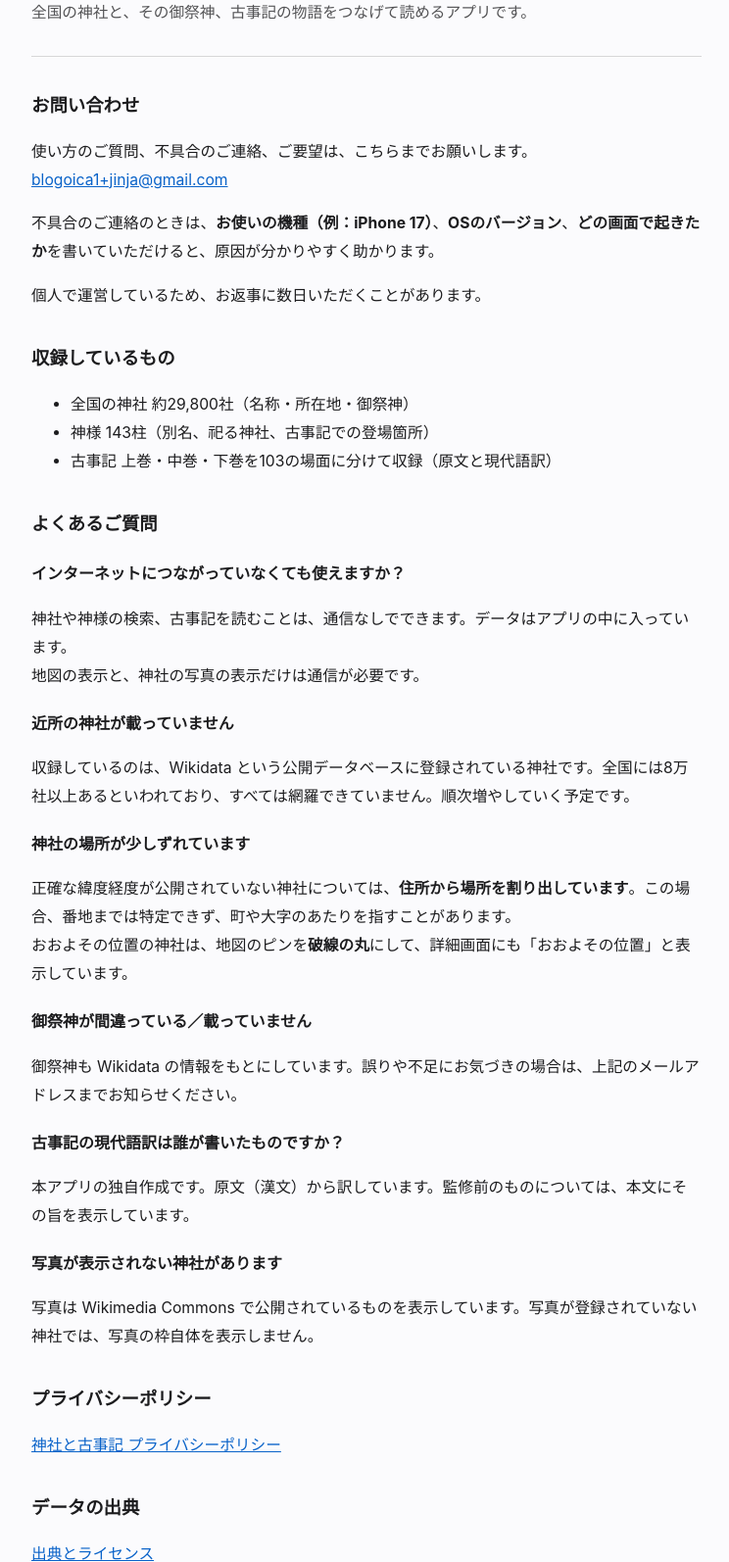
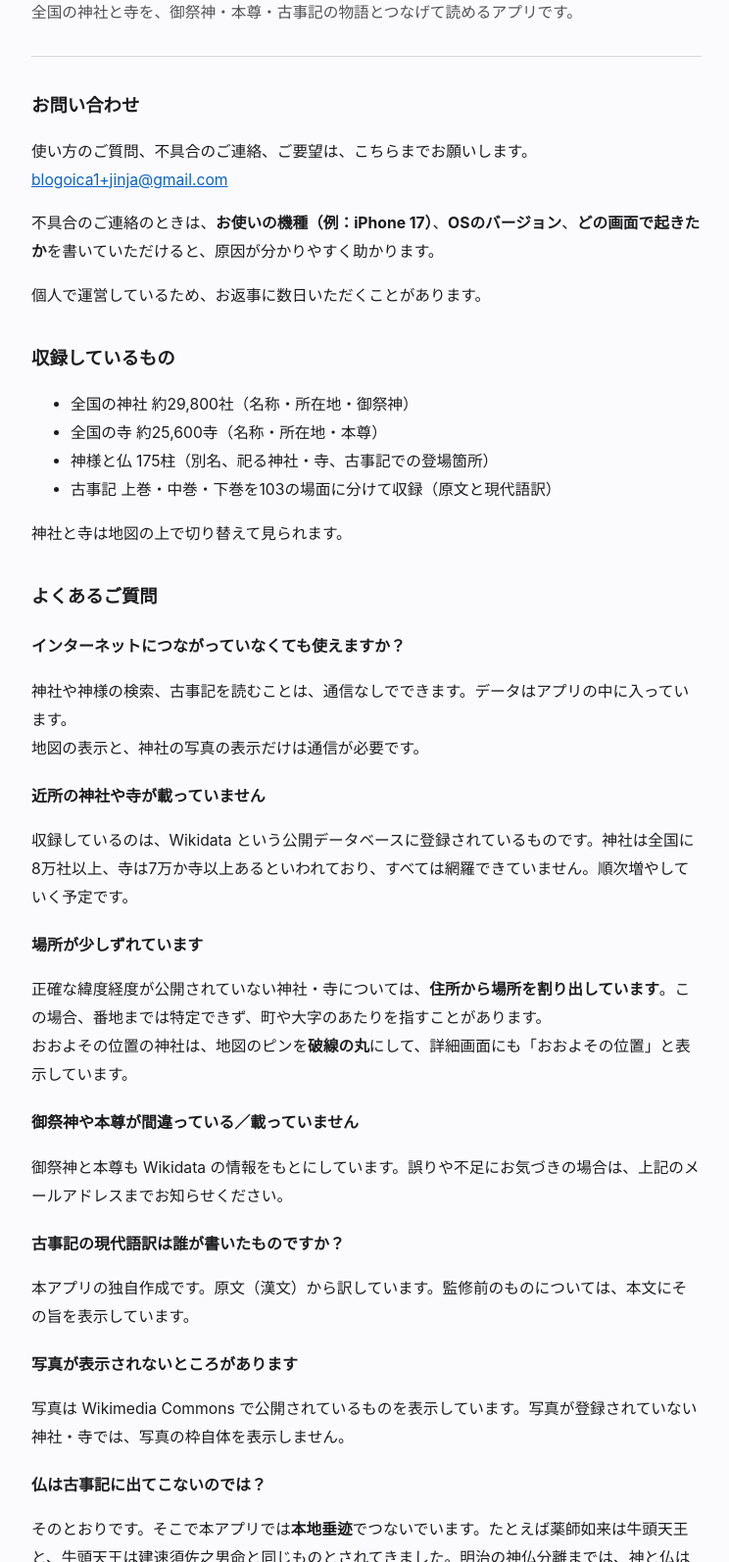
Before and after one commit to akio-ko/akio-ko.github.io, a plain HTML site: page jinja-kojiki/index.html in a window 1280 px wide. Shown: the part 79-1673 px from the top of the page at 98% size, without its empty margins (266-1010 px from the left). Drawn offline with Linux system fonts and the light colour scheme.

Commit message:
神社と寺と古事記に改名し、寺の内容を反映
寺 約25,600 と本尊を収録したため、サポート・プライバシー・出典の
各ページを寺を含む記述に更新。本地垂迹でのつなぎ方をFAQに追加。

Co-Authored-By: Claude Opus 5 <noreply@anthropic.com>

```diff
--- a/jinja-kojiki/index.html
+++ b/jinja-kojiki/index.html
@@ -3,13 +3,13 @@
 <head>
 <meta charset="utf-8">
 <meta name="viewport" content="width=device-width, initial-scale=1">
-<title>神社と古事記 サポート</title>
+<title>神社と寺と古事記 サポート</title>
 <link rel="stylesheet" href="../style.css">
 </head>
 <body>
 <header>
-  <h1>神社と古事記 サポート</h1>
-  <p class="lead">全国の神社と、その御祭神、古事記の物語をつなげて読めるアプリです。</p>
+  <h1>神社と寺と古事記 サポート</h1>
+  <p class="lead">全国の神社と寺を、御祭神・本尊・古事記の物語とつなげて読めるアプリです。</p>
 </header>
 
 <h2>お問い合わせ</h2>
@@ -21,9 +21,11 @@
 <h2>収録しているもの</h2>
 <ul>
   <li>全国の神社 約29,800社（名称・所在地・御祭神）</li>
-  <li>神様 143柱（別名、祀る神社、古事記での登場箇所）</li>
+  <li>全国の寺 約25,600寺（名称・所在地・本尊）</li>
+  <li>神様と仏 175柱（別名、祀る神社・寺、古事記での登場箇所）</li>
   <li>古事記 上巻・中巻・下巻を103の場面に分けて収録（原文と現代語訳）</li>
 </ul>
+<p>神社と寺は地図の上で切り替えて見られます。</p>
 
 <h2>よくあるご質問</h2>
 
@@ -31,24 +33,27 @@
 <p>神社や神様の検索、古事記を読むことは、通信なしでできます。データはアプリの中に入っています。<br>
 地図の表示と、神社の写真の表示だけは通信が必要です。</p>
 
-<h3>近所の神社が載っていません</h3>
-<p>収録しているのは、Wikidata という公開データベースに登録されている神社です。全国には8万社以上あるといわれており、すべては網羅できていません。順次増やしていく予定です。</p>
+<h3>近所の神社や寺が載っていません</h3>
+<p>収録しているのは、Wikidata という公開データベースに登録されているものです。神社は全国に8万社以上、寺は7万か寺以上あるといわれており、すべては網羅できていません。順次増やしていく予定です。</p>
 
-<h3>神社の場所が少しずれています</h3>
-<p>正確な緯度経度が公開されていない神社については、<b>住所から場所を割り出しています</b>。この場合、番地までは特定できず、町や大字のあたりを指すことがあります。<br>
+<h3>場所が少しずれています</h3>
+<p>正確な緯度経度が公開されていない神社・寺については、<b>住所から場所を割り出しています</b>。この場合、番地までは特定できず、町や大字のあたりを指すことがあります。<br>
 おおよその位置の神社は、地図のピンを<b>破線の丸</b>にして、詳細画面にも「おおよその位置」と表示しています。</p>
 
-<h3>御祭神が間違っている／載っていません</h3>
-<p>御祭神も Wikidata の情報をもとにしています。誤りや不足にお気づきの場合は、上記のメールアドレスまでお知らせください。</p>
+<h3>御祭神や本尊が間違っている／載っていません</h3>
+<p>御祭神と本尊も Wikidata の情報をもとにしています。誤りや不足にお気づきの場合は、上記のメールアドレスまでお知らせください。</p>
 
 <h3>古事記の現代語訳は誰が書いたものですか？</h3>
 <p>本アプリの独自作成です。原文（漢文）から訳しています。監修前のものについては、本文にその旨を表示しています。</p>
 
-<h3>写真が表示されない神社があります</h3>
-<p>写真は Wikimedia Commons で公開されているものを表示しています。写真が登録されていない神社では、写真の枠自体を表示しません。</p>
+<h3>写真が表示されないところがあります</h3>
+<p>写真は Wikimedia Commons で公開されているものを表示しています。写真が登録されていない神社・寺では、写真の枠自体を表示しません。</p>
+
+<h3>仏は古事記に出てこないのでは？</h3>
+<p>そのとおりです。そこで本アプリでは<b>本地垂迹</b>でつないでいます。たとえば薬師如来は牛頭天王と、牛頭天王は建速須佐之男命と同じものとされてきました。明治の神仏分離までは、神と仏は地続きのものでした。</p>
 
 <h2>プライバシーポリシー</h2>
-<p><a href="privacy.html">神社と古事記 プライバシーポリシー</a></p>
+<p><a href="privacy.html">神社と寺と古事記 プライバシーポリシー</a></p>
 
 <h2>データの出典</h2>
 <p><a href="credits.html">出典とライセンス</a></p>
```
Also changed, not shown: index.html (+2 -2 lines), jinja-kojiki/credits.html (+10 -10 lines), jinja-kojiki/privacy.html (+6 -6 lines).
